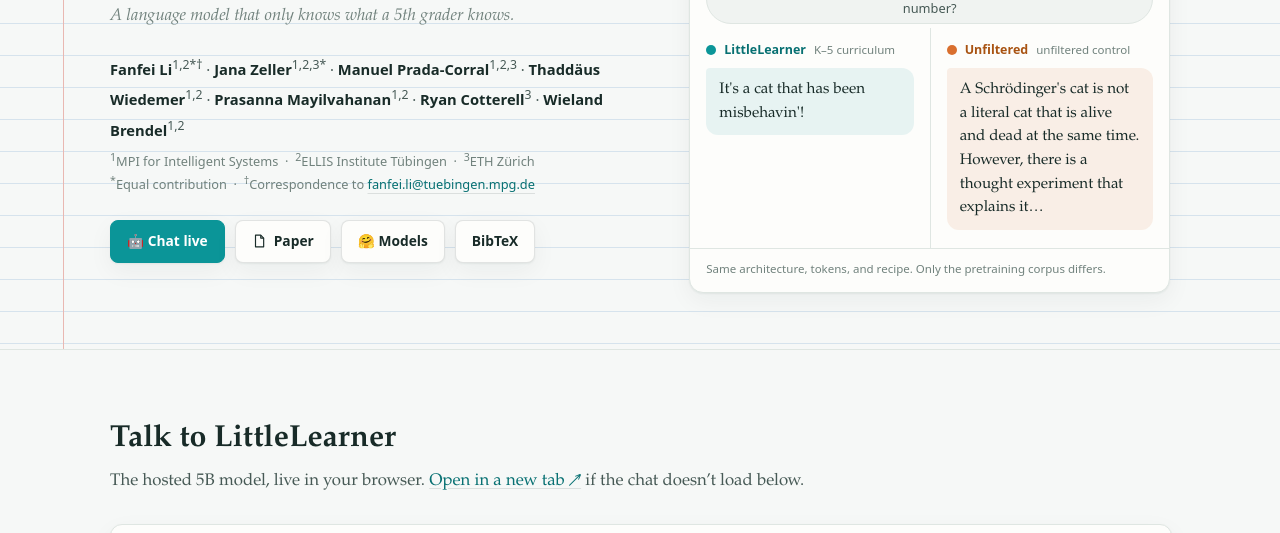
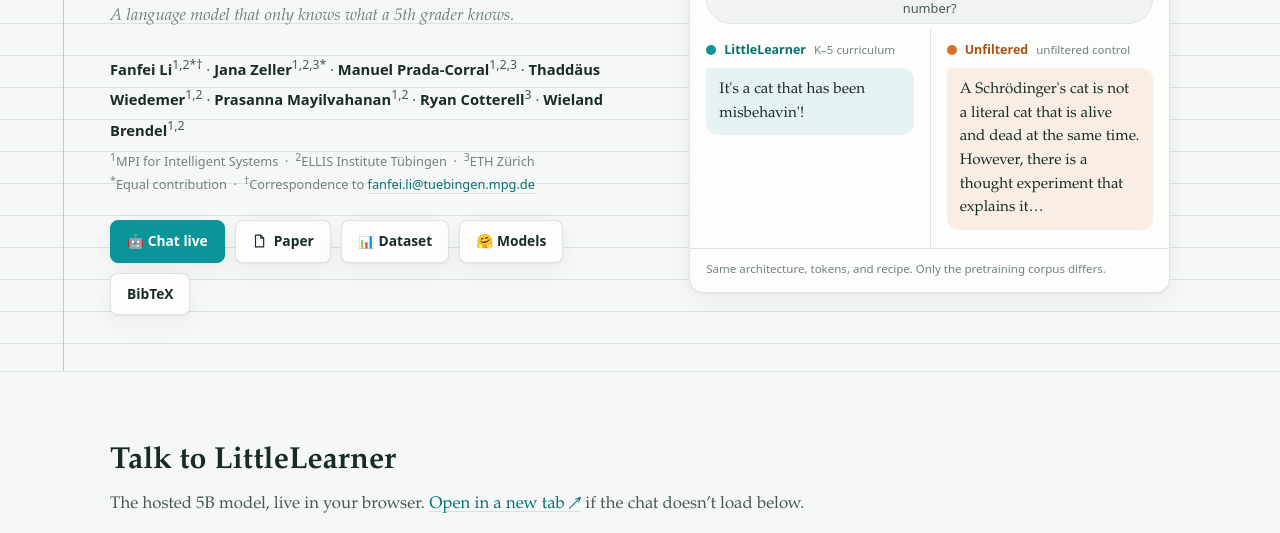
Before and after one commit to littlelearner-ll/littlelearner-ll.github.io, a plain HTML site: page index.html in a window 1280 px wide. Shown: the part 285-818 px from the top of the page. Drawn offline with Linux system fonts and the light colour scheme; grey boxes are pictures that could not be loaded.

Commit message:
Add Dataset button linking to LittleCurriculum on HuggingFace

```diff
--- a/index.html
+++ b/index.html
@@ -324,6 +324,7 @@
         <a class="btn" href="https://arxiv.org/abs/2608.13545">
           <svg width="14" height="14" viewBox="0 0 24 24" fill="none" aria-hidden="true"><path d="M6 2h9l5 5v15H6z" stroke="currentColor" stroke-width="2" stroke-linejoin="round"/><path d="M15 2v5h5" stroke="currentColor" stroke-width="2" stroke-linejoin="round"/></svg>
           Paper</a>
+        <a class="btn" href="https://huggingface.co/datasets/littlelearner/LittleCurriculum">📊&nbsp;Dataset</a>
         <a class="btn" href="#models">🤗&nbsp;Models</a>
         <a class="btn" href="#cite">BibTeX</a>
       </div>
```
